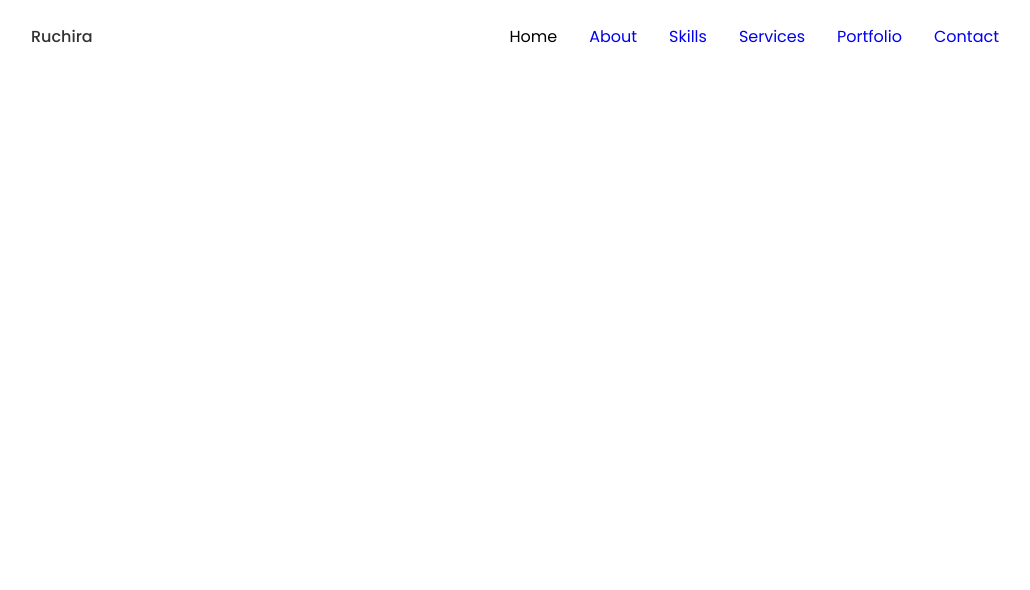
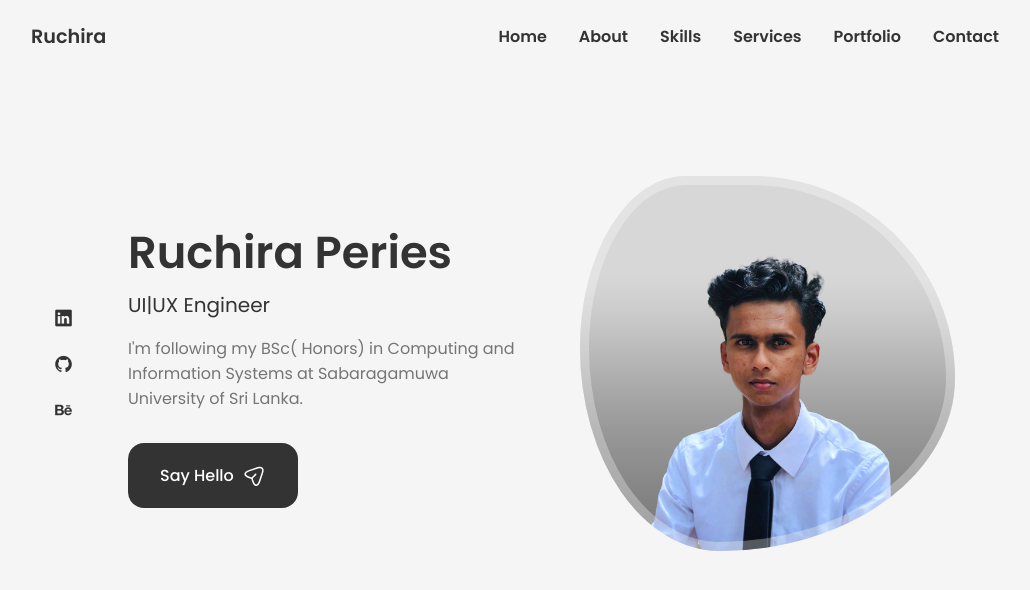
Before and after one commit to Ruchira-Peries/Personal-Portfolio, a React (Create React App) app in the folder portfolio/: page / in a window 1280 px wide. Shown: the top 590 px of the page, without its empty margins (125-1155 px from the left). Built offline with nearby package versions, Linux system fonts and the light colour scheme; the HTML template or start-up script is replaced by a standard one.

Commit message:
created the home section

```diff
--- a/portfolio/src/App.css
+++ b/portfolio/src/App.css
@@ -8,7 +8,8 @@
   --title-color:hsl(var(--hue),var(--sat),20%);
   --title-color-dark:hsl(var(--hue),var(--sat),0%);
   --text-color:hsl(var(--hue),var(--sat),46%);
-  --body-color:hsl(var(--hue0,var(--sat),98%));
+  /* --body-color:hsl(var(--hue0,var(--sat),98%)); */
+  --body-color:whitesmoke;
   --container-color:#fff;
 
   --body-font:"Poppins",sans-serif;
--- a/portfolio/src/App.js
+++ b/portfolio/src/App.js
@@ -1,11 +1,15 @@
 import React from 'react';
 import './App.css';
 import Header from './components/header/Header';
+import Home from './components/home/Home';
 
 function App() {
   return (
       <>
         <Header/>
+        <main className='main'>
+          <Home/>
+        </main>
       </>
   );
 }
--- a/portfolio/src/components/header/Header.jsx
+++ b/portfolio/src/components/header/Header.jsx
@@ -16,31 +16,31 @@
                 </li>
 
                  <li className='nav__item'>
-                    <a href='#about' className='nav__link'>
+                    <a href='#about' className='nav__link active-link'>
                         <i className='uil uil-user nav__icon'></i>About
                     </a>
                 </li>
 
                  <li className='nav__item'>
-                    <a href='#skills' className='nav__link'>
+                    <a href='#skills' className='nav__link active-link'>
                         <i className='uil uil-file-alt nav__icon'></i>Skills
                     </a>
                 </li>
 
                  <li className='nav__item'>
-                    <a href='#services' className='nav__link'>
+                    <a href='#services' className='nav__link active-link'>
                         <i className='uil uil-briefcase-alt nav__icon'></i>Services
                     </a>
                 </li>
 
                  <li className='nav__item'>
-                    <a href='#portfolio' className='nav__link'>
+                    <a href='#portfolio' className='nav__link active-link'>
                         <i className='uil uil-scenery nav__icon'></i>Portfolio
                     </a>
                 </li>
 
                  <li className='nav__item'>
-                    <a href='#contact' className='nav__link'>
+                    <a href='#contact' className='nav__link active-link'>
                         <i className='uil uil-message nav__icon'></i>Contact
                     </a>
                 </li>
--- a/portfolio/src/components/header/header.css
+++ b/portfolio/src/components/header/header.css
@@ -4,7 +4,7 @@
     top: 0;
     left: 0;
     z-index:var(--Z-fixed) ;
-    background-color:var(--body-color);
+    /* background-color:rgb(243, 243, 243); */
 }
 .nav{
     height: calc(var(--header-height) + 1.5rem);
@@ -18,19 +18,29 @@
     color: var(--title-color);
     font-weight: var(--font-medium);
 }
+.nav__logo{
+    font-size: 1.2rem;
+    font-weight: 600;
+    color:var(--title-color);
+}
 .nav__list{
     display: flex;
     column-gap: 2rem;
-    color: var(--title-color);
+    font-size:1rem;
+    font-weight: 600;
 }
+
 .nav__Link{
     display:flex;
     flex-direction: column;
     align-items: center;
     font-size: var(--small-font-size);
-    color: var(--title-color);
     font-weight: var(--font-medium);
     transition: 3s;
+
+}
+.nav__item a{
+    color: var(--title-color);
 }
 .nav__icon,
 .nav__close,
@@ -38,9 +48,14 @@
     display: none;
 }
 
-.active-link,
-.nav__link:hover{
-    color:var(--title-color-dark);
+.active-link:active{
+    color: var(--title-color-dark);
+}
+.nav__item a:hover {
+    color: var(--title-color-dark);
+}
+.nav__logo:hover {
+    color: var(--title-color-dark);
 }
 @media screen and (max-width:768px) {
     .header{
--- /dev/null
+++ b/portfolio/src/components/home/Data.jsx
@@ -0,0 +1,34 @@
+import React from 'react'
+
+const Data = () => {
+  return (
+    <div className='home__data'>
+      <h1 className='home__title'>Ruchira Peries
+      </h1>
+      <h3 className='home__subtitle'>UI|UX Engineer</h3>
+      <p className='home__description'> I'm following my BSc( Honors) in Computing and Information Systems at Sabaragamuwa University of Sri Lanka.</p>
+      <a href='#contact' className='button button--flex'>
+      Say Hello
+      <svg
+                  class="button__icon"
+                  xmlns="http://www.w3.org/2000/svg"
+                  width="24"
+                  height="24"
+                  viewBox="0 0 24 24"
+                  fill="none"
+                >
+                  <path
+                    d="M14.2199 21.9352C13.0399 21.9352 11.3699 21.1052 10.0499 17.1352L9.32988 14.9752L7.16988 14.2552C3.20988 12.9352 2.37988 11.2652 2.37988 10.0852C2.37988 8.91525 3.20988 7.23525 7.16988 5.90525L15.6599 3.07525C17.7799 2.36525 19.5499 2.57525 20.6399 3.65525C21.7299 4.73525 21.9399 6.51525 21.2299 8.63525L18.3999 17.1252C17.0699 21.1052 15.3999 21.9352 14.2199 21.9352ZM7.63988 7.33525C4.85988 8.26525 3.86988 9.36525 3.86988 10.0852C3.86988 10.8052 4.85988 11.9052 7.63988 12.8252L10.1599 13.6652C10.3799 13.7352 10.5599 13.9152 10.6299 14.1352L11.4699 16.6552C12.3899 19.4352 13.4999 20.4252 14.2199 20.4252C14.9399 20.4252 16.0399 19.4352 16.9699 16.6552L19.7999 8.16525C20.3099 6.62525 20.2199 5.36525 19.5699 4.71525C18.9199 4.06525 17.6599 3.98525 16.1299 4.49525L7.63988 7.33525Z"
+                    fill="var(--container-color)"
+                  ></path>
+                  <path
+                    d="M10.11 14.7052C9.92005 14.7052 9.73005 14.6352 9.58005 14.4852C9.29005 14.1952 9.29005 13.7152 9.58005 13.4252L13.16 9.83518C13.45 9.54518 13.93 9.54518 14.22 9.83518C14.51 10.1252 14.51 10.6052 14.22 10.8952L10.64 14.4852C10.5 14.6352 10.3 14.7052 10.11 14.7052Z"
+                    fill="var(--container-color)"
+                  ></path>
+                </svg>
+      </a>
+    </div>
+  )
+}
+
+export default Data
--- /dev/null
+++ b/portfolio/src/components/home/Home.jsx
@@ -0,0 +1,20 @@
+import React from 'react'
+import "./home.css";
+import Social from './Social';
+import Data from './Data';
+
+const Home = () => {
+return (
+    <section className='home section' id='home'>
+            <div className='home__container container grid'>
+                <div className='home__content grid'>
+                    <Social/>
+                    <div className='home__img'></div>
+                    <Data/>
+                </div>
+            </div>
+    </section>
+)
+}
+
+export default Home
--- /dev/null
+++ b/portfolio/src/components/home/Social.jsx
@@ -0,0 +1,22 @@
+import React from 'react'
+import "./home.css";
+
+const Social = () => {
+  return (
+    <div className='home__social'>
+    <a href='https://www.linkedin.com/in/ruchira-peries-52ab5b218/' className='home__social-icon' target='_blank'>
+        <i class="uil uil-linkedin"></i>
+    </a>
+
+    <a href='https://github.com/Ruchira-Peries' className='home__social-icon' target='_blank'>
+        <i class="uil uil-github"></i>
+    </a>
+
+    <a href='' className='home__social-icon' target='_blank'>
+        <i class="uil uil-behance"></i>
+    </a>
+    </div>
+  )
+}
+
+export default Social
--- /dev/null
+++ b/portfolio/src/components/home/home.css
@@ -0,0 +1,57 @@
+.home__content{
+    grid-template-columns: 65px repeat(2,1fr);
+    padding-top: 5rem;
+    column-gap: 2rem;
+    align-items: center;
+}
+.home__social{
+    display: grid;
+    grid-template-columns: max-content;
+    row-gap: 1rem;
+    justify-content: center;
+}
+.home__social-icon{
+    font-size: 1.25rem;
+    color: var(--title-color);
+}
+.home__social-icon:hover{
+    color: var(--title-color-dark);
+}
+.home__title{
+    font-size: 2.8rem;
+    margin-bottom: var(--mb-0-25);
+}
+.home__subtitle{
+    position: relative;
+    font-size: var(--h3-font-size);
+    /* padding-left: 5.4rem; */
+    font-weight: var(--font-normal);
+    margin-bottom: var(--mb-1);
+}
+.home__description{
+    max-width: 400px;
+    margin-bottom: var(--mb-2);
+}
+
+.home__img{
+    background: url(../../assets/w2.png);
+    background-repeat: no-repeat;
+    background-position: center;
+    background-size: cover;
+    box-shadow: inset 0 0 0 9px rgb(255 255 255/30%);
+    order: 1;
+    width: 375px;
+    height: 375px;
+    animation: profile__animate 8s ease-in-out infinite 1s;
+}
+@keyframes profile__animate {
+    0%{
+        border-radius: 60% 40% 30% 70%/60% 30% 70% 40%;
+    }
+    50%{
+        border-radius: 30% 60% 70% 40%/50% 60% 50% 60%;
+    }
+    100%{
+        border-radius: 60% 40% 30% 70%/60% 30% 70% 40%;
+    }
+}
```
Also changed, not shown: portfolio/src/assets/send.svg (added), portfolio/src/assets/w2.png (added).
